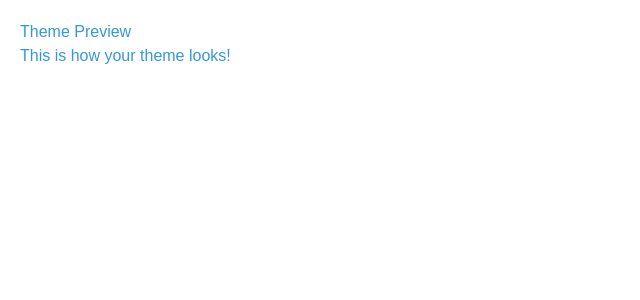
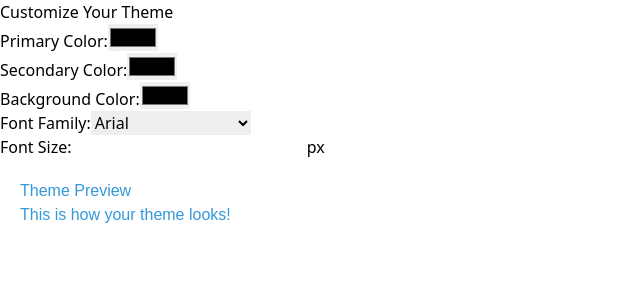
Before and after one commit to Lopez-JhonLay/dynamic-theme-manager, a React (Vite) app: page / in a window 1280 px wide. Shown: the top 300 px of the page, without its empty margins (0-640 px from the left). Built offline with nearby package versions, Linux system fonts and the light colour scheme.

Commit message:
create theme customization form

```diff
--- a/src/App.jsx
+++ b/src/App.jsx
@@ -1,10 +1,12 @@
 import { useState } from "react";
 import "./App.css";
 import ThemePreview from "./components/ThemePreview";
+import ThemeCustomizationForm from "./components/ThemeCustomizationForm";
 
 function App() {
   return (
     <>
+      <ThemeCustomizationForm />
       <ThemePreview />
     </>
   );
--- /dev/null
+++ b/src/components/ThemeCustomizationForm.jsx
@@ -0,0 +1,81 @@
+import React from "react";
+import { useDispatch } from "react-redux";
+import {
+  setPrimaryColor,
+  setSecondaryColor,
+  setBackgroundColor,
+  setFontFamily,
+  setFontSize,
+} from "../redux/themeSlice";
+
+function ThemeCustomizationForm() {
+  const dispatch = useDispatch();
+
+  const handlePrimaryColorChange = (e) => {
+    dispatch(setPrimaryColor(e.target.value));
+  };
+
+  const handleSecondaryColorChange = (e) => {
+    dispatch(setSecondaryColor(e.target.value));
+  };
+
+  const handleBackgroundColorChange = (e) => {
+    dispatch(setBackgroundColor(e.target.value));
+  };
+
+  const handleFontFamilyChange = (e) => {
+    dispatch(setFontFamily(e.target.value));
+  };
+
+  const handleFontSizeChange = (e) => {
+    dispatch(setFontSize(e.target.value));
+  };
+
+  return (
+    <div>
+      <h2>Customize Your Theme</h2>
+      <form>
+        {/* Primary Color */}
+        <label>
+          Primary Color:
+          <input type="color" onChange={handlePrimaryColorChange} />
+        </label>
+        <br />
+
+        {/* Secondary Color */}
+        <label>
+          Secondary Color:
+          <input type="color" onChange={handleSecondaryColorChange} />
+        </label>
+        <br />
+
+        {/* Background Color */}
+        <label>
+          Background Color:
+          <input type="color" onChange={handleBackgroundColorChange} />
+        </label>
+        <br />
+
+        {/* Font Family */}
+        <label>
+          Font Family:
+          <select onChange={handleFontFamilyChange}>
+            <option value="Arial">Arial</option>
+            <option value="Times New Roman">Times New Roman</option>
+            <option value="Courier New">Courier New</option>
+            <option value="Georgia">Georgia</option>
+          </select>
+        </label>
+        <br />
+
+        {/* Font Size */}
+        <label>
+          Font Size:
+          <input type="number" onChange={handleFontSizeChange} /> px
+        </label>
+      </form>
+    </div>
+  );
+}
+
+export default ThemeCustomizationForm;
```
